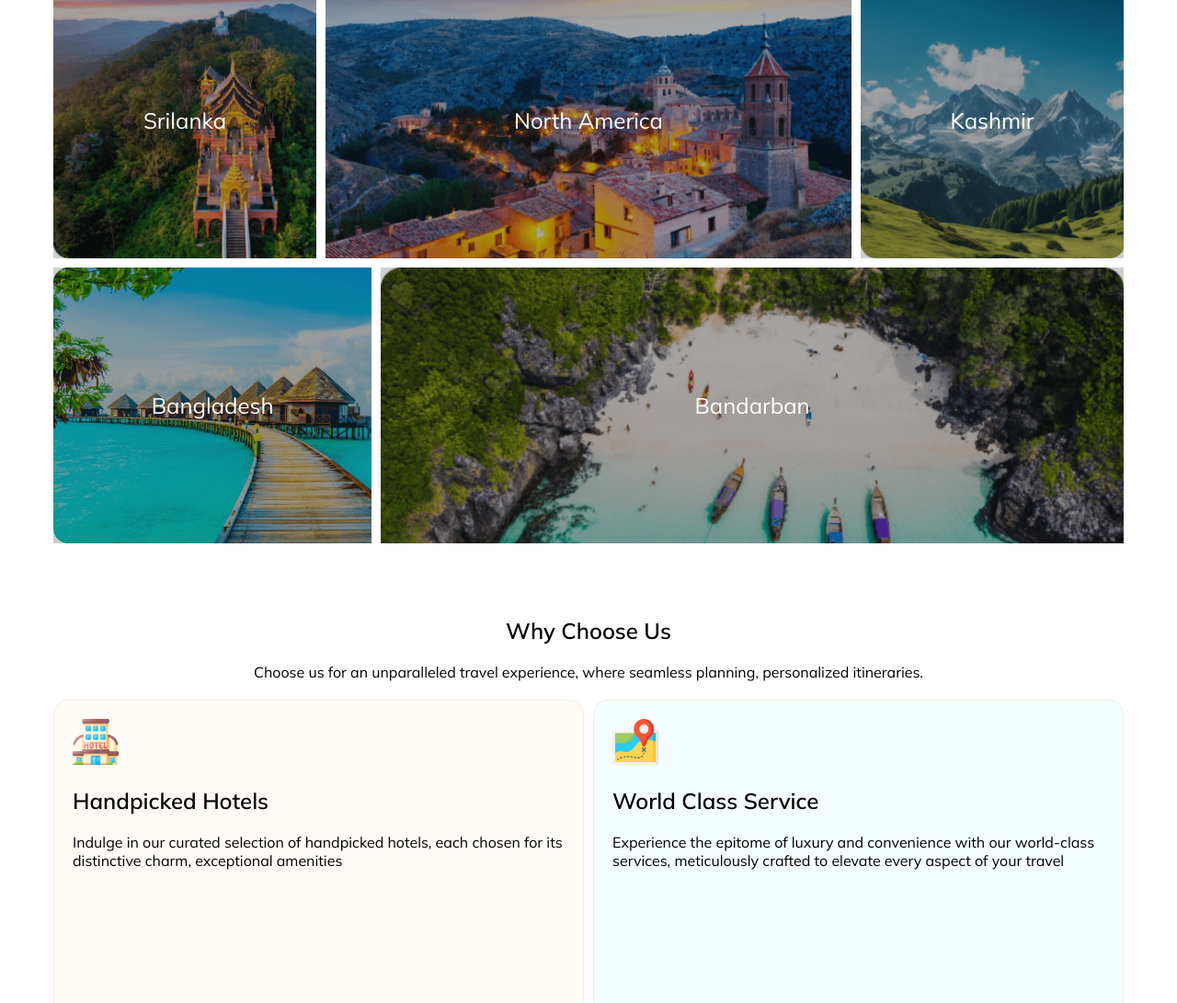
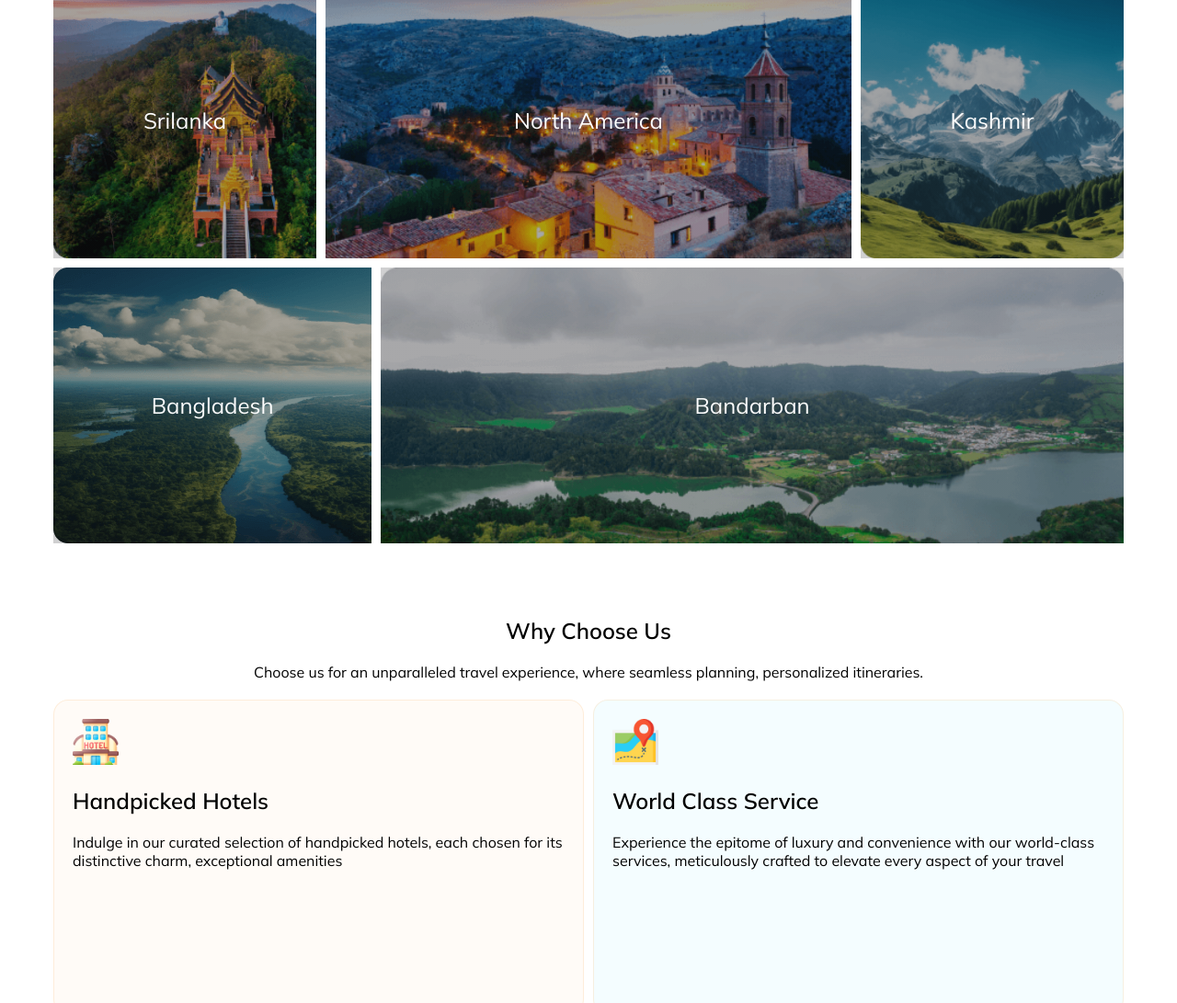
Before and after one commit to AyonJR/Final-Assignment-2, a plain HTML site: page index.html in a window 1280 px wide. Shown: the part 1825-2916 px from the top of the page at 92% size. Drawn offline with Linux system fonts and the light colour scheme.

Commit message:
added the pictures

```diff
--- a/style.css
+++ b/style.css
@@ -209,7 +209,7 @@ display: flex;
     font-size: 1.5rem;
 }
 .img6{
-    background-image:linear-gradient(0deg, rgba(19, 19, 24, 0.20) 0%, rgba(19, 19, 24, 0.20) 100%),url('./Images/Rectangle\ 5.png');
+    background-image:linear-gradient(0deg, rgba(19, 19, 24, 0.20) 0%, rgba(19, 19, 24, 0.20) 100%),url('./Images/Rectangle\ 11.png');
     background-repeat: no-repeat;
     background-size: cover;
     height: 300px;
@@ -222,7 +222,7 @@ display: flex;
     grid-row: 1;
 }
 .img7{
-    background-image:linear-gradient(0deg, rgba(19, 19, 24, 0.20) 0%, rgba(19, 19, 24, 0.20) 100%),url('./Images/Rectangle\ 8.png');
+    background-image:linear-gradient(0deg, rgba(19, 19, 24, 0.20) 0%, rgba(19, 19, 24, 0.20) 100%),url('./Images/Rectangle\ 10.png');
     background-repeat: no-repeat;
     background-size: cover;
     height: 300px;
```
